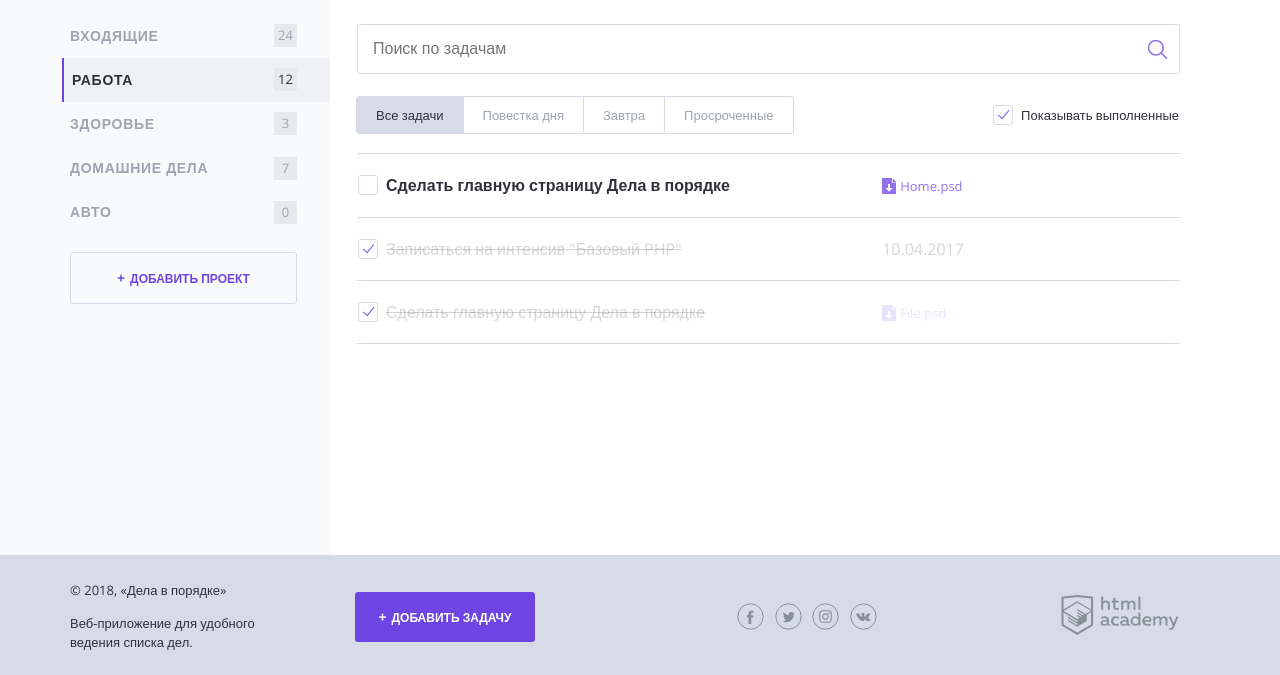
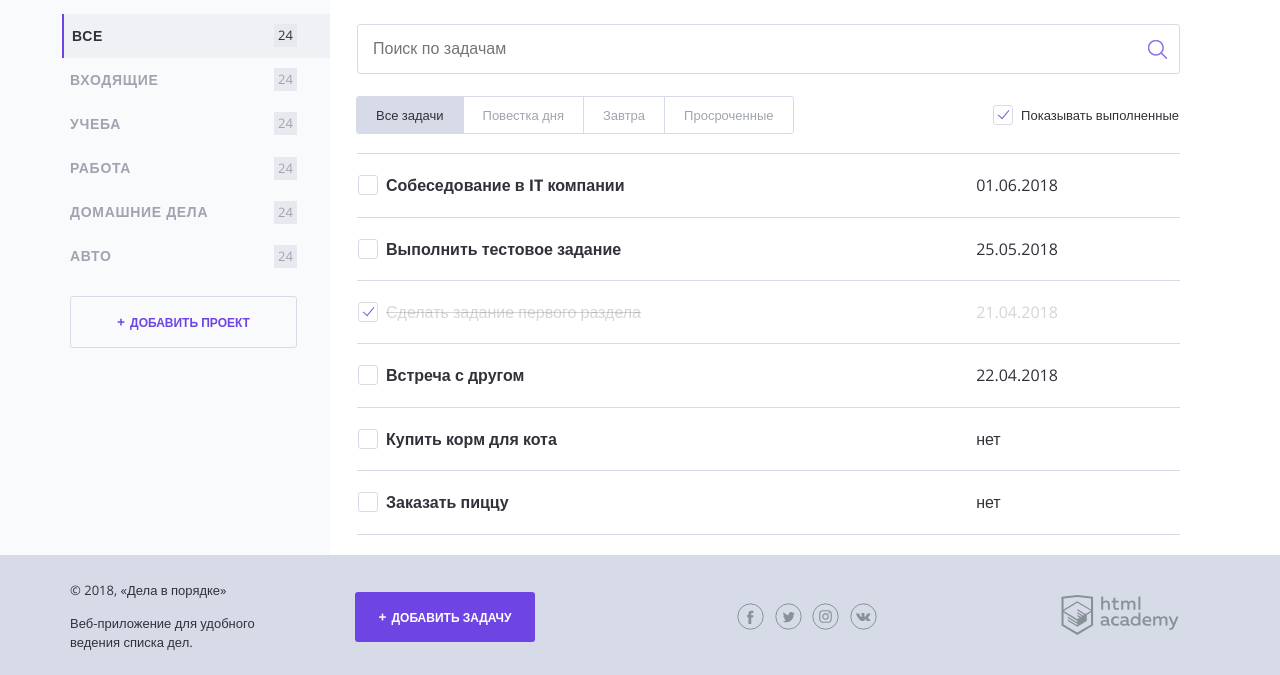
Before and after one commit to kirnikolaev/2975-doingsdone-1, a PHP site: page / in a window 1280 px wide. Shown: the part 125-800 px from the top of the page. Run offline with PHP 8.4, Linux system fonts and the light colour scheme.

Commit message:
Глюк какой-то! А вот теперь добавил простой  массив с названиеми проектов и двумерный  массив со списоком задач

```diff
--- a/index.php
+++ b/index.php
@@ -1,6 +1,49 @@
 <?php
 // показывать или нет выполненные задачи
 $show_complete_tasks = rand(0, 1);
+$projects = [
+    "Все", "Входящие", "Учеба", "Работа","Домашние дела", "Авто"
+];
+
+$tasks_list = [
+    [
+    'title' => 'Собеседование в IT компании',
+    'execution' => '01.06.2018',
+    'category' => 'Работа',
+    'done' => 'нет'
+    ],
+    [
+    'title' => 'Выполнить тестовое задание',
+    'execution' => '25.05.2018',
+    'category' => 'Работа',
+    'done' => 'нет'
+    ],
+    [
+    'title' => 'Сделать задание первого раздела',
+    'execution' => '21.04.2018',
+    'category' => 'Учеба',
+    'done' => 'да'
+    ],
+    [
+    'title' => 'Встреча с другом',
+    'execution' => '22.04.2018',
+    'category' => 'Входящие',
+    'done' => 'нет'
+    ],
+    [
+    'title' => 'Купить корм для кота',
+    'execution' => 'нет',
+    'category' => 'Домашние дела',
+    'done' => 'нет'
+    ],
+    [
+    'title' => 'Заказать пиццу',
+    'execution' => 'нет',
+    'category' => 'Домашние дела',
+    'done' => 'нет'
+    ]
+];
+
 ?>
 <!DOCTYPE html>
 <html lang="ru">
@@ -47,30 +90,23 @@ $show_complete_tasks = rand(0, 1);
 
                 <nav class="main-navigation">
                     <ul class="main-navigation__list">
-                        <li class="main-navigation__list-item">
-                            <a class="main-navigation__list-item-link" href="#">Входящие</a>
+
+                    <?php foreach ($projects as $key => $val): ?>
+                        <?php if ($key ==0): ?>
+                            <li class="main-navigation__list-item main-navigation__list-item--active">
+                                <a class="main-navigation__list-item-link" href="#"><?=$val;?></a>
                                 <span class="main-navigation__list-item-count">24</span>
                             </li>
 
-                        <li class="main-navigation__list-item main-navigation__list-item--active">
-                            <a class="main-navigation__list-item-link" href="#">Работа</a>
-                            <span class="main-navigation__list-item-count">12</span>
+                        <?php else: ?>
+                            <li class="main-navigation__list-item">
+                                <a class="main-navigation__list-item-link" href="#"><?=$val;?></a>
+                                <span class="main-navigation__list-item-count">24</span>
                             </li>
 
-                        <li class="main-navigation__list-item">
-                            <a class="main-navigation__list-item-link" href="#">Здоровье</a>
-                            <span class="main-navigation__list-item-count">3</span>
-                        </li>
+                        <?php endif; ?>
+                    <?php endforeach; ?>
 
-                        <li class="main-navigation__list-item">
-                            <a class="main-navigation__list-item-link" href="#">Домашние дела</a>
-                            <span class="main-navigation__list-item-count">7</span>
-                        </li>
-
-                        <li class="main-navigation__list-item">
-                            <a class="main-navigation__list-item-link" href="#">Авто</a>
-                            <span class="main-navigation__list-item-count">0</span>
-                        </li>
                     </ul>
                 </nav>
 
@@ -97,61 +133,39 @@ $show_complete_tasks = rand(0, 1);
 
                     <label class="checkbox">
                         <!--добавить сюда аттрибут "checked", если переменная $show_complete_tasks равна единице-->
-                        <input class="checkbox__input visually-hidden show_completed" type="checkbox"
-                        <?php if ($show_complete_tasks == 1):?>
-                        checked
-                        <?php endif;?>
-                        >
+                        <input class="checkbox__input visually-hidden show_completed" type="checkbox" <?php if ($show_complete_tasks == 1):?> checked <?php endif; ?>>
 
                         <span class="checkbox__text">Показывать выполненные</span>
                     </label>
                 </div>
 
                 <table class="tasks">
+                    <?php foreach ($tasks_list as $key => $val): ?>
+                            <?php if ($val['done'] == 'да'): ?>
+                                <tr class="tasks__item task task--completed">
+                                <td class="task__select task--completed">
+                                    <label class="checkbox task__checkbox">
+                                        <input class="checkbox__input visually-hidden" type="checkbox" checked>
+                                        <span class="checkbox__text"><?= $val['title'] ?></span>
+                                    </label>
+                                </td>
+
+                            <?php else: ?>
                                 <tr class="tasks__item task">
                                 <td class="task__select">
                                     <label class="checkbox task__checkbox">
-                                <input class="checkbox__input visually-hidden task__checkbox" type="checkbox" value="1">
-                                <span class="checkbox__text">Сделать главную страницу Дела в порядке</span>
+                                        <input class="checkbox__input visually-hidden" type="checkbox">
+                                        <span class="checkbox__text"><?= $val['title'] ?></span>
                                     </label>
-                        </td>
-
-                        <td class="task__file">
-                            <a class="download-link" href="#">Home.psd</a>
-                        </td>
-
-                        <td class="task__date"></td>
-                    </tr>
-                    <!--показывать следующий тег <tr/>, если переменная $show_complete_tasks равна единице-->
-                    <?php if ($show_complete_tasks == 1):?>
-                    <tr class="tasks__item task task--completed">
-                        <td class="task__select">
-                            <label class="checkbox task__checkbox">
-                                <input class="checkbox__input visually-hidden" type="checkbox" checked>
-                                <span class="checkbox__text">Записаться на интенсив "Базовый PHP"</span>
-                            </label>
-                        </td>
-                        <td class="task__date">10.04.2017</td>
-                        <td class="task__controls">
-                        </td>
-                    </tr>
                             <?php endif; ?>
 
+                                <td class="task__date"><?= $val['execution'] ?></td>
+                                <td class="task__controls"></td>
+                            </tr>
 
-                    <tr class="tasks__item task task--completed">
-                        <td class="task__select">
-                            <label class="checkbox task__checkbox">
-                                <input class="checkbox__input visually-hidden task__checkbox" type="checkbox" checked>
-                                <span class="checkbox__text">Сделать главную страницу Дела в порядке</span>
-                            </label>
-                        </td>
 
-                        <td class="task__file">
-                            <a class="download-link" href="#">File.psd</a>
-                        </td>
+                    <?php endforeach; ?>
 
-                        <td class="task__date"></td>
-                    </tr>
                 </table>
             </main>
         </div>
```
Lines whose indentation alone changed are shown as unchanged.
